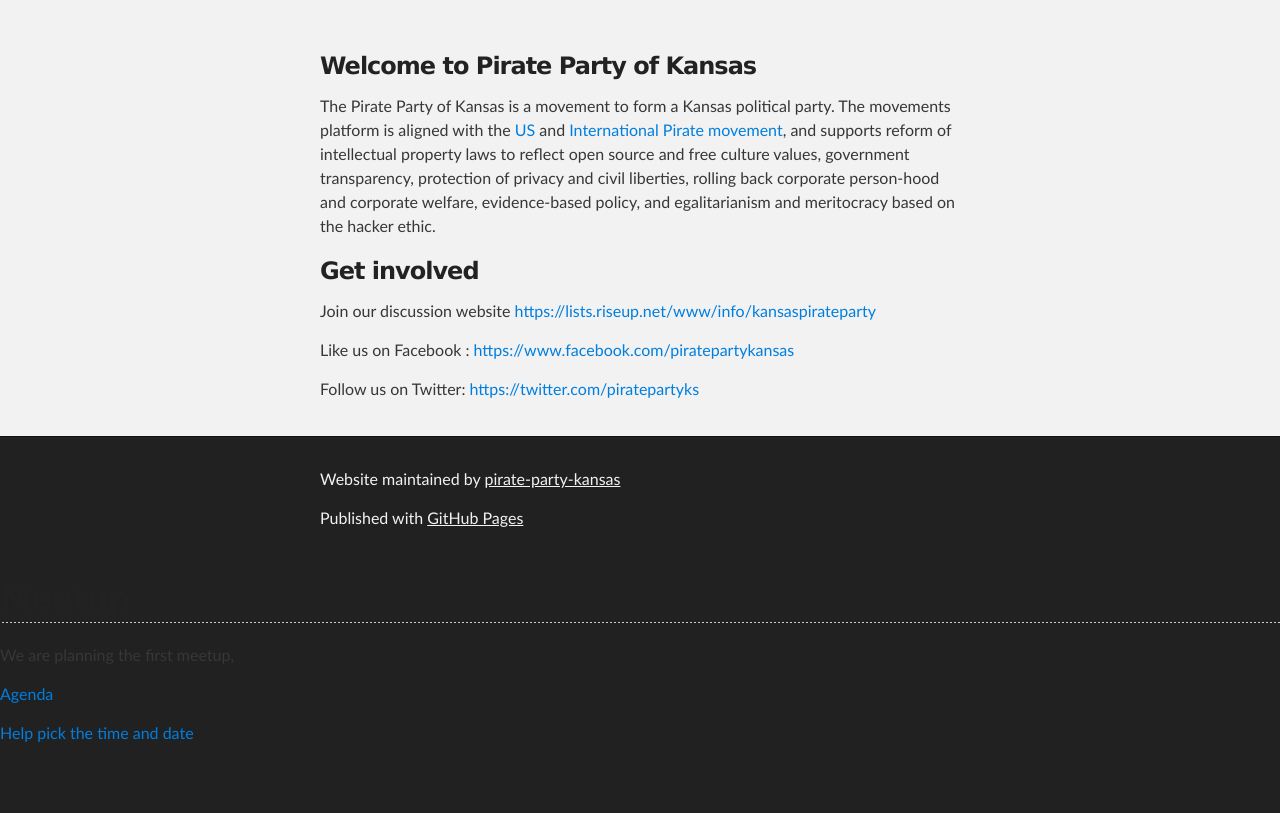
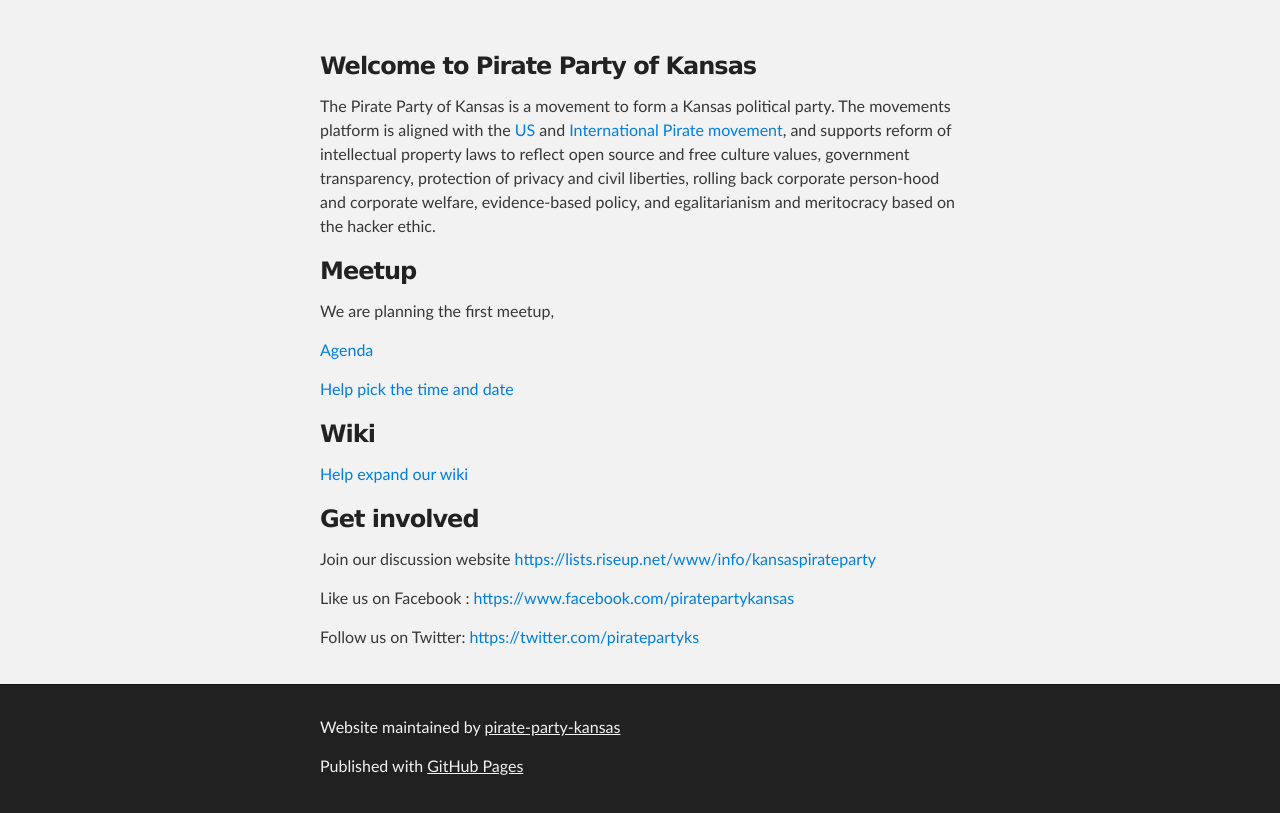
Before and after one commit to pirate-party-kansas/website, a plain HTML site: page index.html in a window 1280 px wide. Shown: the part 212-1025 px from the top of the page. Before the commit the page ends 972 px from the top, so only its background shows below. Drawn offline with Linux system fonts and the light colour scheme.

Commit message:
Update index.html

```diff
--- a/index.html
+++ b/index.html
@@ -34,6 +34,14 @@
   party. The movements platform is aligned with the
   <a href=https://uspirates.org/>US</a> and <a href=http://www.pp-international.net/>International Pirate movement</a>, and supports reform of intellectual property laws to reflect open source and free culture values, government transparency, protection of privacy and civil liberties, rolling back corporate person-hood and corporate welfare, evidence-based policy, and egalitarianism and meritocracy based on the hacker ethic.</p>
 
+<h3>Meetup</h3>
+<p>
+We are planning the first meetup,
+  <p><a href="http://piratepad.net/RQ7HxkC8OL">Agenda</a></p>
+  <p><a href="http://doodle.com/h77fwfxuxddniu32">Help pick the time and date</a></p>
+<h3>Wiki</h3>
+<p><a href="https://github.com/pirate-party-kansas/website/wiki">Help expand our wiki</a></p>
+
 <h3>
 <a name="get-involved" class="anchor" href="#get-involved"><span class="octicon octicon-link"></span></a>Get involved</h3>
 
@@ -53,13 +61,5 @@
       </footer>
     </div>
 
-<h2>Meetup</h2>
-<p>
-We are planning the first meetup,
-  <p><a href="http://piratepad.net/RQ7HxkC8OL">Agenda</a></p>
-  <p><a href="http://doodle.com/h77fwfxuxddniu32">Help pick the time and date</a></p>
-
-
-
   </body>
 </html>
```
